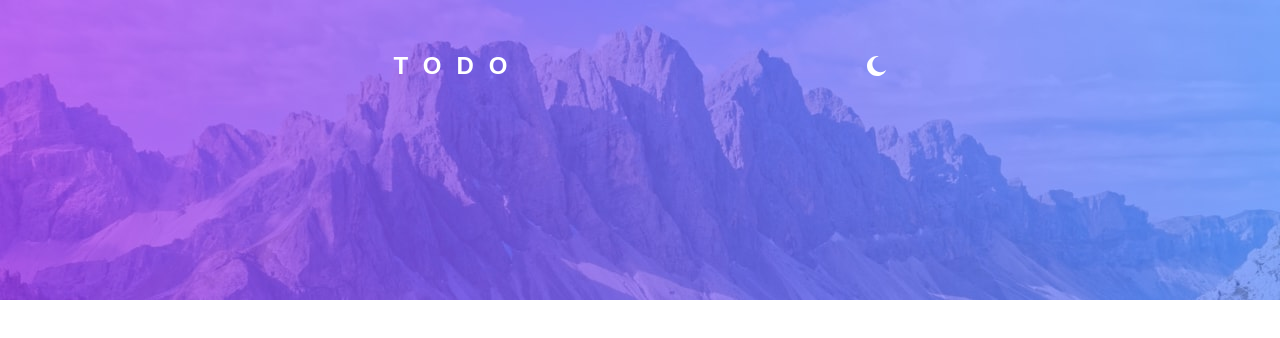
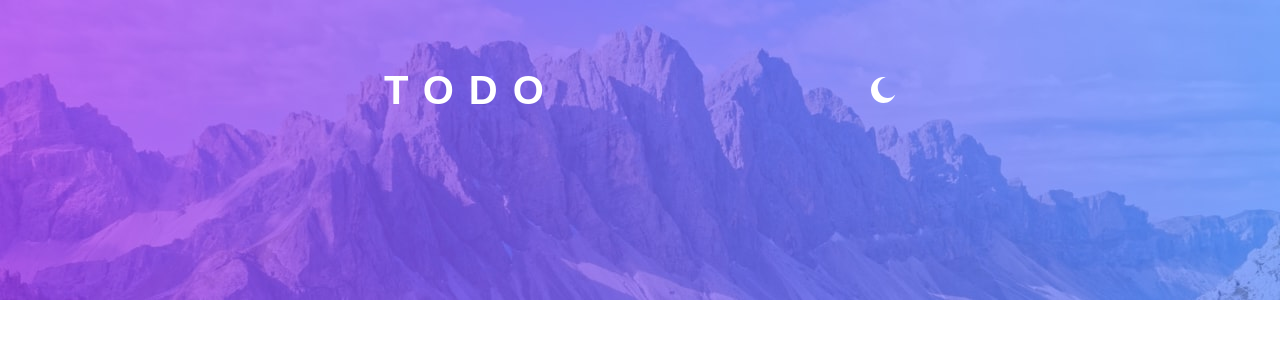
Before and after one commit to hectorlil48/todo-app-main, a React (Vite) app: page / in a window 1280 px wide. Shown: the top 338 px of the page. Built offline with nearby package versions, Linux system fonts and the light colour scheme.

Commit message:
Messed with the responsivness of the header and icons

```diff
--- a/src/App.jsx
+++ b/src/App.jsx
@@ -41,17 +41,16 @@ function App() {
         ></div>
       </div>
 
-      <main className="relative -mt-[158px] xs:-mt-[252px] max-w-[541px] mx-auto  px-6">
+      <main className="relative -mt-[158px] xs:-mt-[252px] md:-mt-[240px] max-w-[560px] mx-auto  px-6">
         <header className="flex justify-between items-center">
-          <h1 className="font-semibold text-white text-[24px] tracking-[15px]">
+          <h1 className="font-semibold text-white text-[24px] sm:text-[32px] md:text-[40px] tracking-[15px]  transition-all duration-500 ease-in-out">
             TODO
           </h1>
           <button onClick={() => setIsDark(!isDark)}>
             <img
               src={isDark ? "./images/icon-sun.svg" : "./images/icon-moon.svg"}
               alt="Toggle theme"
-              width={20}
-              height={20}
+              className="w-[20px] sm:w-[25px] h-[20px] sm:h-[26px] transition-all duration-500 ease-in-out"
             />
           </button>
         </header>
```
